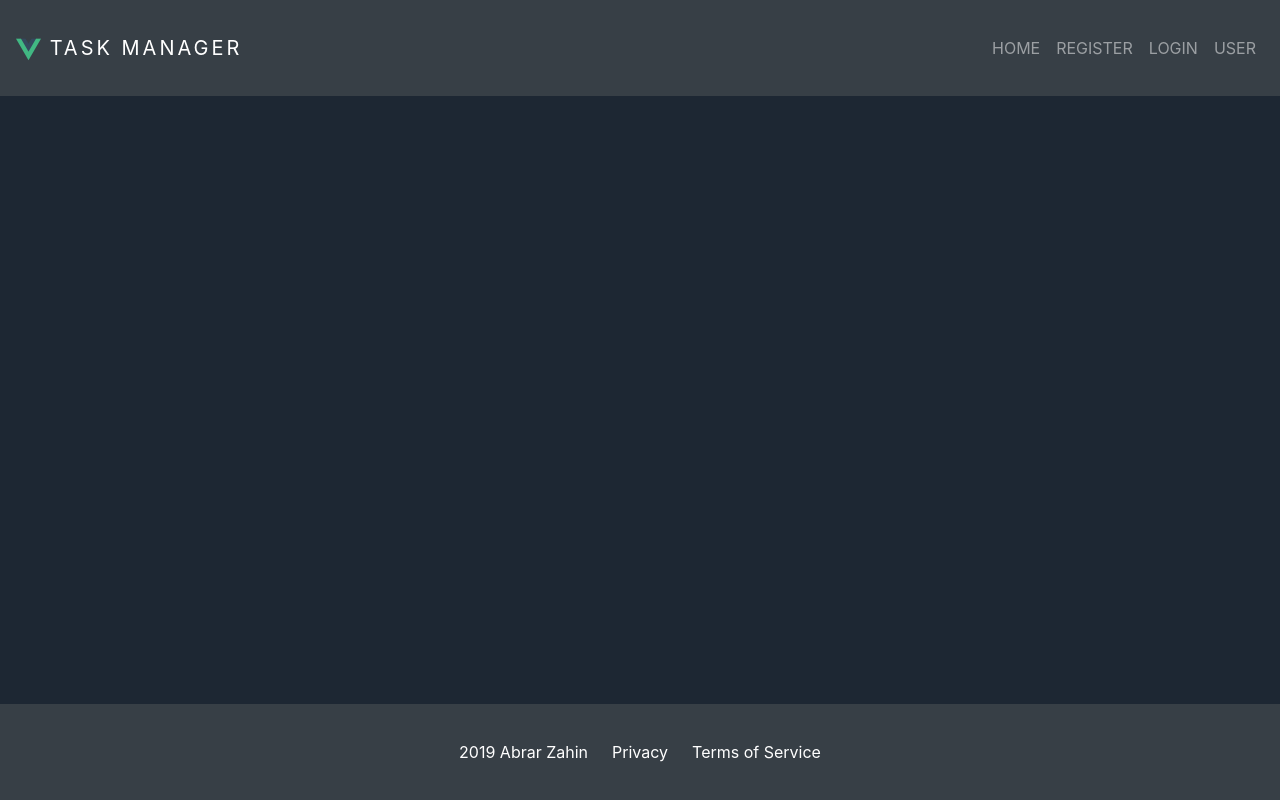
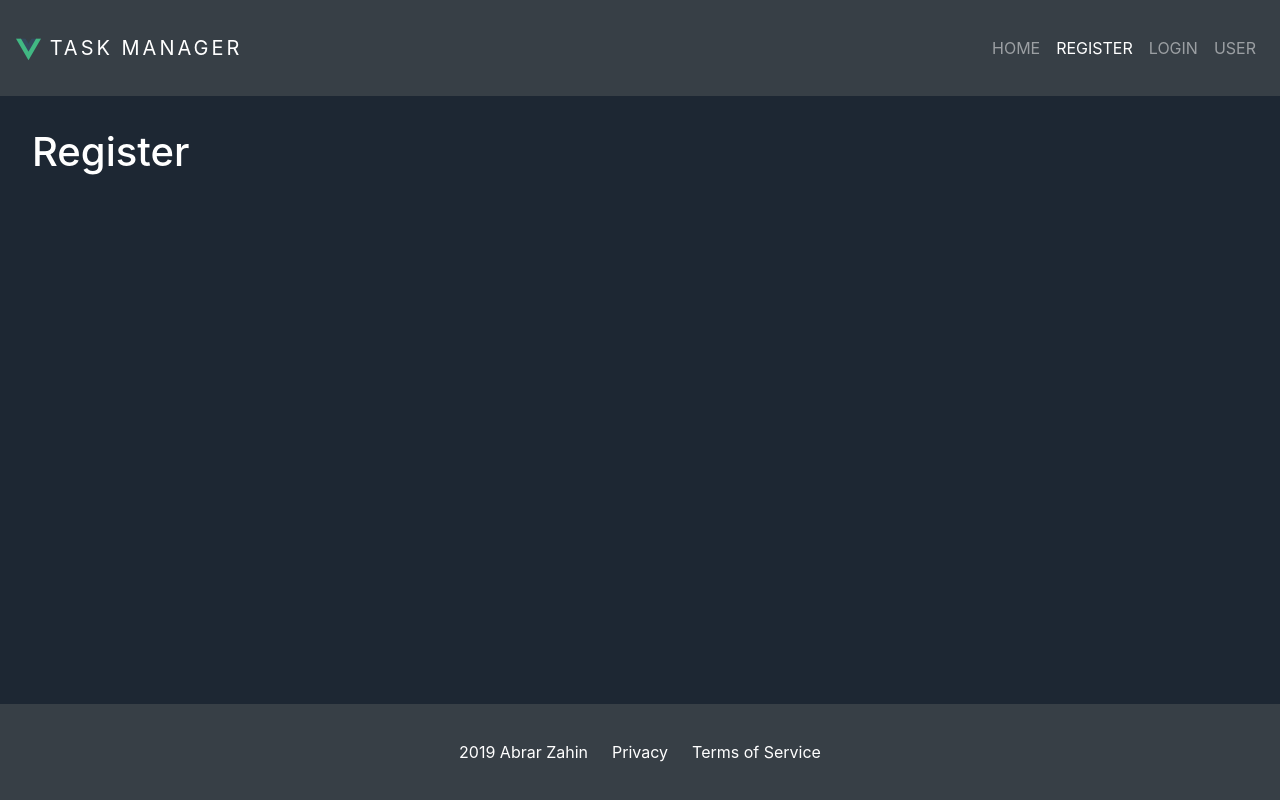
Before and after one commit to abrarzahin/Task-Manager, a Vue app: page /register in a window 1280 px wide. Built offline with nearby package versions, Linux system fonts and the light colour scheme; the HTML template or start-up script is replaced by a standard one.

Commit message:
4 router added

```diff
--- a/package.json
+++ b/package.json
@@ -11,6 +11,7 @@
     "bootstrap": "^4.3.1",
     "core-js": "^2.6.5",
     "jquery": "^3.4.0",
+    "moment": "^2.24.0",
     "popper.js": "^1.15.0",
     "vue": "^2.6.6",
     "vue-router": "^3.0.1",
--- a/src/main.js
+++ b/src/main.js
@@ -6,6 +6,7 @@ import 'bootstrap/dist/css/bootstrap.css'
 import 'bootstrap'
 import '@/assets/css/style.css'
 
+
 Vue.config.productionTip = false
 
 new Vue({
--- a/src/router.js
+++ b/src/router.js
@@ -1,6 +1,11 @@
 import Vue from 'vue'
 import Router from 'vue-router'
 import Home from './views/Home.vue'
+import Login from './views/authentication/Login.vue'
+import Register from './views/authentication/Register.vue'
+import TasksAll from './views/tasks/TasksAll.vue'
+import TasksCreate from './views/tasks/TasksCreate.vue'
+import TasksEdit from './views/tasks/TasksEdit.vue'
 
 Vue.use(Router)
 
@@ -14,12 +19,40 @@ export default new Router({
       component: Home
     },
     {
-      path: '/about',
-      name: 'about',
-      // route level code-splitting
-      // this generates a separate chunk (about.[hash].js) for this route
-      // which is lazy-loaded when the route is visited.
-      component: () => import(/* webpackChunkName: "about" */ './views/About.vue')
+      path: '/tasks',
+      name: 'tasks-all',
+      component: TasksAll,
+
+    },
+    {
+      path: '/tasks/new',
+      name: 'tasks-create',
+      component: TasksCreate,
+
+    },
+    {
+      path: '/tasks/:id',
+      name: 'tasks-edit',
+      component: TasksEdit,
+
+    },
+    {
+      path: '/register',
+      name: 'register',
+      component: Register,
+
+    },
+    {
+      path: '/login',
+      name: 'login',
+      component: Login,
+
+    },
+    {
+      path: '*',
+      redirect: '/'
     }
-  ]
+  ],
+  linkActiveClass: 'active',
+  mode: 'history'
 })
--- /dev/null
+++ b/src/views/authentication/Login.vue
@@ -0,0 +1,3 @@
+<template>
+    <h1>Login</h1>
+</template>
--- /dev/null
+++ b/src/views/authentication/Register.vue
@@ -0,0 +1,3 @@
+<template>
+    <h1>Register</h1>
+</template>
--- /dev/null
+++ b/src/views/tasks/TasksAll.vue
@@ -0,0 +1,3 @@
+<template>
+    <h1>Task All</h1>
+</template>
--- /dev/null
+++ b/src/views/tasks/TasksCreate.vue
@@ -0,0 +1,3 @@
+<template>
+    <h1>Create All</h1>
+</template>
--- /dev/null
+++ b/src/views/tasks/TasksEdit.vue
@@ -0,0 +1,3 @@
+<template>
+    <h1>Edit Task</h1>
+</template>
```
Also changed, not shown: 1 other file (tests, documents, lock files or other folders).
